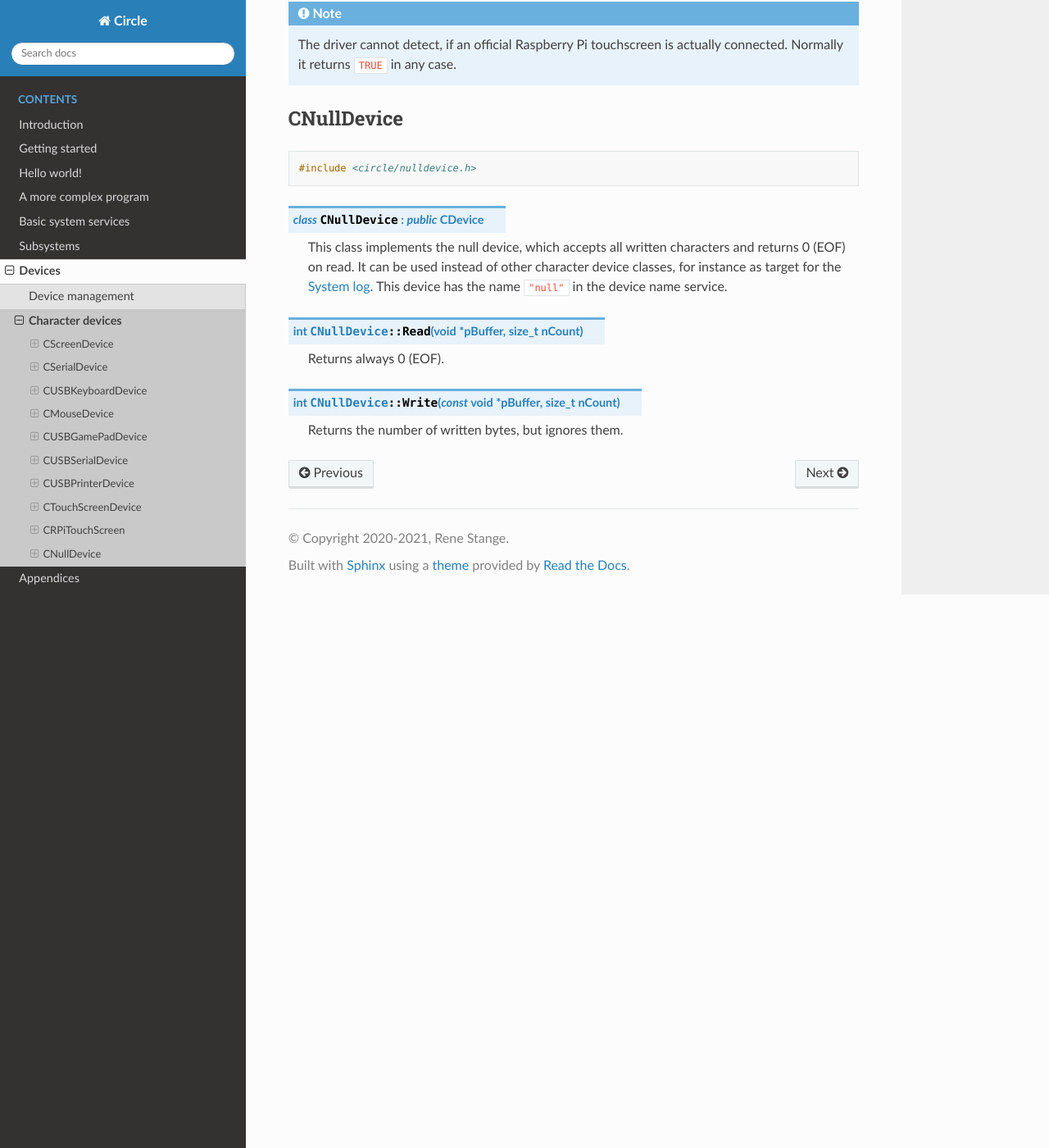
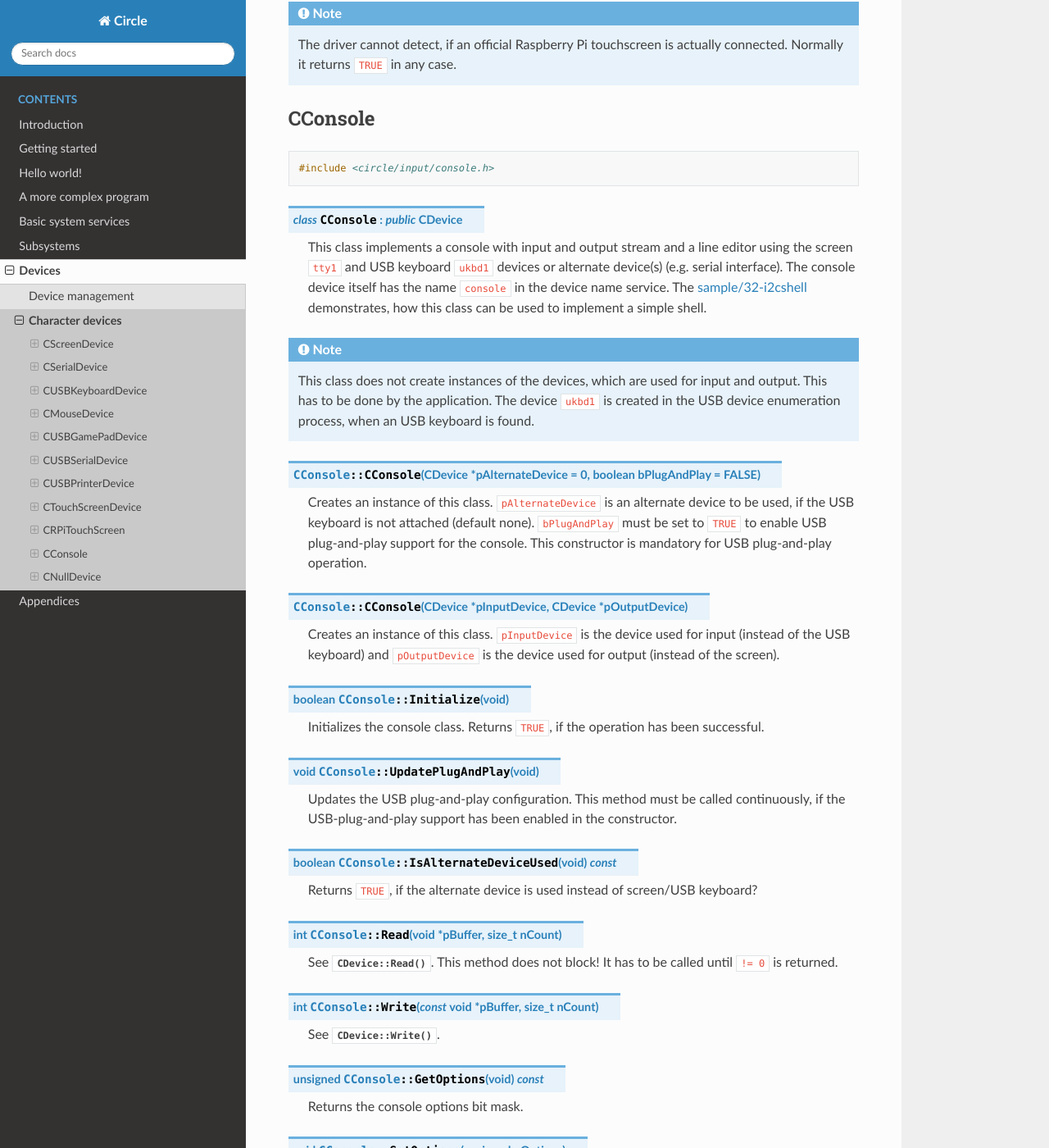
Before and after one commit to rsta2/circle-docs, a Sphinx documentation site: the page built from docs/devices/character-devices.rst, in a window 1280 px wide and 1400 px high, scrolled down 19183 px. Shown: the whole window at 82% size. Built offline with Sphinx 7.4.7 and the Read the Docs theme 2.0.0, drawn with Linux system fonts in a browser that asks for light colours; some of the changed text lies outside the part shown.

Commit message:
devices/character-devices: Add CConsole

```diff
--- a/docs/devices/character-devices.rst
+++ b/docs/devices/character-devices.rst
@@ -683,8 +683,66 @@ CRPiTouchScreen
 
 	The driver cannot detect, if an official Raspberry Pi touchscreen is actually connected. Normally it returns ``TRUE`` in any case.
 
-.. CConsole
-.. CHD44780Device
+CConsole
+""""""""
+
+.. code-block:: cpp
+
+	#include <circle/input/console.h>
+
+.. cpp:class:: CConsole : public CDevice
+
+	This class implements a console with input and output stream and a line editor using the screen ``tty1`` and USB keyboard ``ukbd1`` devices or alternate device(s) (e.g. serial interface). The console device itself has the name ``console`` in the device name service. The `sample/32-i2cshell <https://github.com/rsta2/circle/tree/master/sample/32-i2cshell>`_ demonstrates, how this class can be used to implement a simple shell.
+
+.. note::
+
+	This class does not create instances of the devices, which are used for input and output. This has to be done by the application. The device ``ukbd1`` is created in the USB device enumeration process, when an USB keyboard is found.
+
+.. cpp:function:: CConsole::CConsole (CDevice *pAlternateDevice = 0, boolean bPlugAndPlay = FALSE)
+
+	Creates an instance of this class. ``pAlternateDevice`` is an alternate device to be used, if the USB keyboard is not attached (default none). ``bPlugAndPlay`` must be set to ``TRUE`` to enable USB plug-and-play support for the console. This constructor is mandatory for USB plug-and-play operation.
+
+.. cpp:function:: CConsole::CConsole (CDevice *pInputDevice, CDevice *pOutputDevice)
+
+	Creates an instance of this class. ``pInputDevice`` is the device used for input (instead of the USB keyboard) and ``pOutputDevice`` is the device used for output (instead of the screen).
+
+.. cpp:function:: boolean CConsole::Initialize (void)
+
+	Initializes the console class. Returns ``TRUE``, if the operation has been successful.
+
+.. cpp:function:: void CConsole::UpdatePlugAndPlay (void)
+
+	Updates the USB plug-and-play configuration. This method must be called continuously, if the USB-plug-and-play support has been enabled in the constructor.
+
+.. cpp:function:: boolean CConsole::IsAlternateDeviceUsed (void) const
+
+	Returns ``TRUE``, if the alternate device is used instead of screen/USB keyboard?
+
+.. cpp:function:: int CConsole::Read (void *pBuffer, size_t nCount)
+
+	See :cpp:func:`CDevice::Read()`.  This method does not block! It has to be called until ``!= 0`` is returned.
+
+.. cpp:function:: int CConsole::Write (const void *pBuffer, size_t nCount)
+
+	See :cpp:func:`CDevice::Write()`.
+
+.. cpp:function:: unsigned CConsole::GetOptions (void) const
+
+	Returns the console options bit mask.
+
+.. cpp:function:: void CConsole::SetOptions (unsigned nOptions)
+
+	Sets the console options bit mask to ``nOptions``.
+
+	The following bits are defined:
+
+.. c:macro:: CONSOLE_OPTION_ICANON
+
+	Canonic input using a line editor is enabled (default).
+
+.. c:macro:: CONSOLE_OPTION_ECHO
+
+	Echo input to output is enabled (default).
 
 CNullDevice
 """""""""""
```
